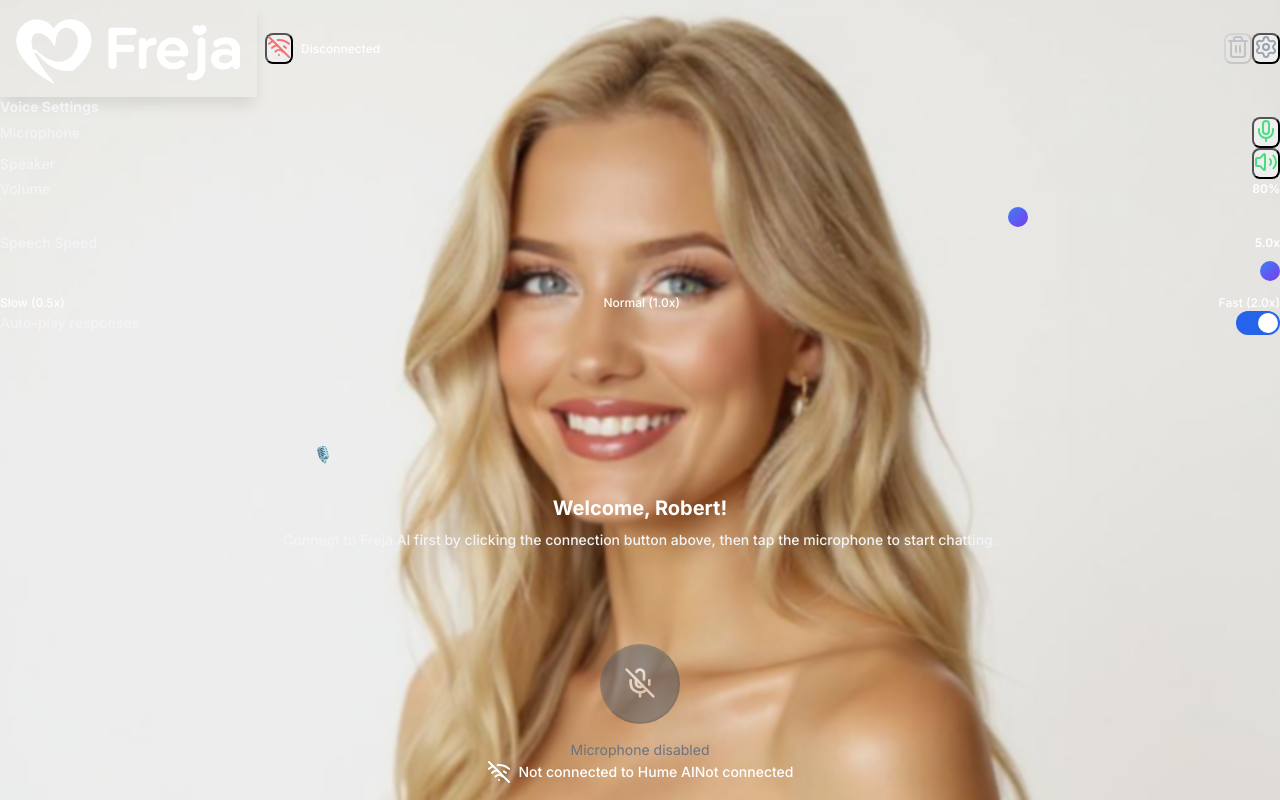
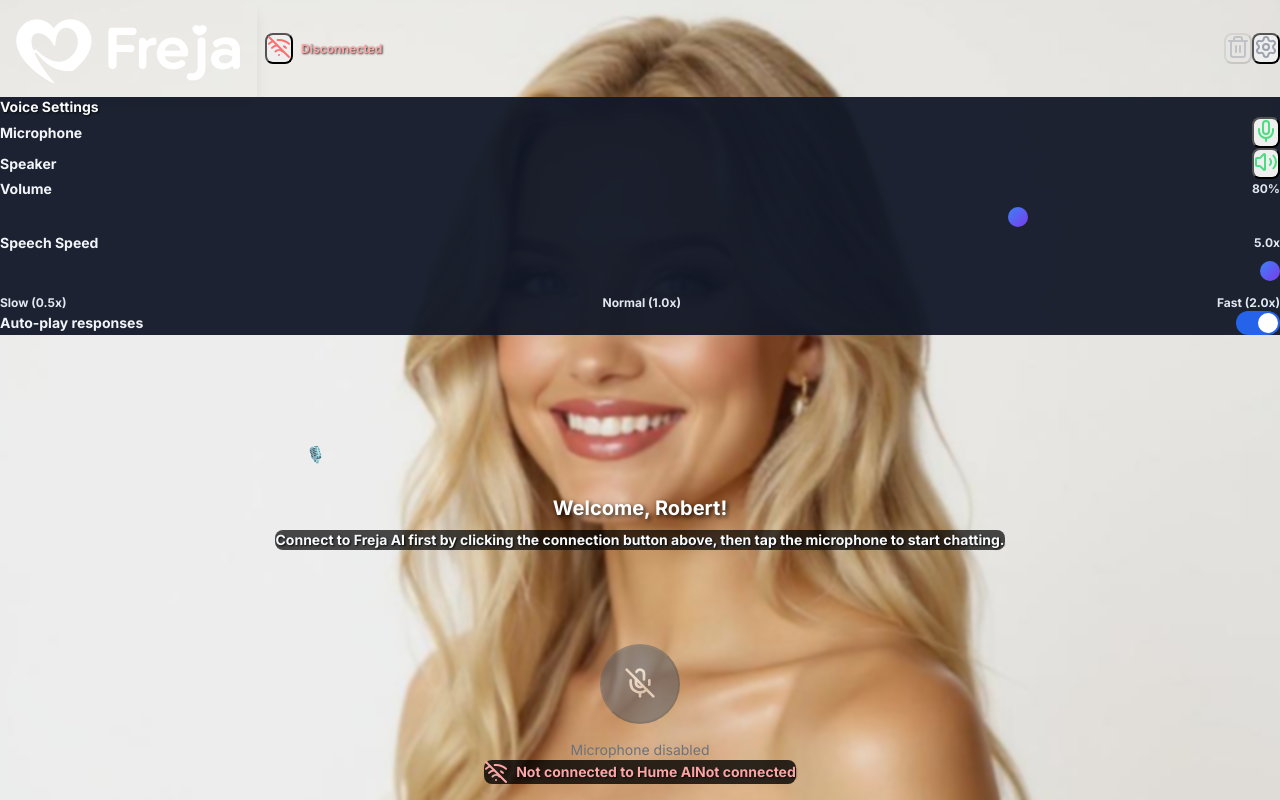
Before and after one commit to blackcatkai7040306/freja-ai-voice, a Next.js app: page / in a window 1280 px wide. Both pictures are taken after a click on the button 1266 px from the left and 48 px from the top of the page. Built offline with nearby package versions, Linux system fonts and the light colour scheme.

Commit message:
update again

```diff
--- a/src/components/VoiceChat.tsx
+++ b/src/components/VoiceChat.tsx
@@ -107,7 +107,15 @@ export const VoiceChat: React.FC = () => {
                 AI
               </div>
             </div>
-            <span className="text-xs text-gray-300 font-semibold hidden sm:block">{assistantName}</span>
+            <span
+              className="text-xs font-semibold hidden sm:block"
+              style={{
+                color: '#D1D5DB', // Force light gray
+                textShadow: '1px 1px 2px rgba(0,0,0,0.9)',
+              }}
+            >
+              {assistantName}
+            </span>
           </div>
         )}
 
@@ -115,15 +123,23 @@ export const VoiceChat: React.FC = () => {
           className={clsx(
             'max-w-[280px] sm:max-w-xs lg:max-w-md px-3 md:px-4 py-2 md:py-3 rounded-2xl shadow-lg backdrop-blur-sm',
             isUser
-              ? 'bg-gradient-to-br from-blue-600/95 to-purple-700/95 text-white border border-blue-400/50'
-              : 'bg-gray-900/95 text-gray-100 border border-gray-500/60'
+              ? 'bg-gradient-to-br from-blue-600/95 to-purple-700/95 border border-blue-400/50'
+              : 'bg-gray-900/95 border border-gray-500/60'
           )}
+          style={{
+            backgroundColor: isUser ? undefined : 'rgba(17, 24, 39, 0.95)', // Force dark background for AI messages
+          }}
         >
           {/* Message content */}
-          <div className={clsx(
-            'text-sm md:text-base mb-1 md:mb-2 font-semibold leading-relaxed',
-            isUser ? 'text-white' : 'text-gray-50'
-          )}>
+          <div
+            className={clsx(
+              'text-sm md:text-base mb-1 md:mb-2 font-bold leading-relaxed',
+            )}
+            style={{
+              color: isUser ? '#FFFFFF' : '#F8FAFC', // Force white/near-white text
+              textShadow: isUser ? '0 1px 2px rgba(0,0,0,0.5)' : '0 1px 2px rgba(0,0,0,0.8)', // Add text shadow for better visibility
+            }}
+          >
             {message.content}
           </div>
 
@@ -143,7 +159,13 @@ export const VoiceChat: React.FC = () => {
               {message.emotions.slice(0, 3).map((emotion) => (
                 <span
                   key={emotion.name}
-                  className="px-2 py-1 bg-gray-800/80 backdrop-blur-sm rounded-full text-xs text-gray-50 border border-gray-500/60 font-medium"
+                  className="px-2 py-1 rounded-full text-xs border font-bold"
+                  style={{
+                    backgroundColor: 'rgba(31, 41, 55, 0.9)', // Force dark background
+                    color: '#F1F5F9', // Force light text
+                    borderColor: 'rgba(107, 114, 128, 0.6)',
+                    textShadow: '0 1px 2px rgba(0,0,0,0.8)',
+                  }}
                   title={`${emotion.name}: ${(emotion.score * 100).toFixed(0)}%`}
                 >
                   <span className="hidden sm:inline">{emotion.name} </span>
@@ -154,10 +176,12 @@ export const VoiceChat: React.FC = () => {
           )}
 
           {/* Timestamp */}
-          <div className={clsx(
-            'text-xs mt-1 font-mono',
-            isUser ? 'text-blue-100/80' : 'text-gray-300/90'
-          )}>
+          <div
+            className="text-xs mt-1 font-mono font-semibold"
+            style={{
+              color: isUser ? 'rgba(219, 234, 254, 0.9)' : 'rgba(209, 213, 219, 0.95)', // Force light colors
+            }}
+          >
             {message.timestamp.toLocaleTimeString()}
           </div>
         </div>
@@ -168,7 +192,15 @@ export const VoiceChat: React.FC = () => {
             <div className="w-8 h-8 md:w-10 md:h-10 rounded-full bg-gradient-to-br from-blue-500 to-purple-600 border-2 border-blue-400/50 shadow-lg backdrop-blur-sm flex items-center justify-center">
               <span className="text-white text-xs md:text-sm font-bold">R</span>
             </div>
-            <span className="text-xs text-gray-300 font-semibold hidden sm:block">{userName}</span>
+            <span
+              className="text-xs font-semibold hidden sm:block"
+              style={{
+                color: '#D1D5DB', // Force light gray
+                textShadow: '1px 1px 2px rgba(0,0,0,0.9)',
+              }}
+            >
+              {userName}
+            </span>
           </div>
         )}
       </div>
@@ -228,10 +260,14 @@ export const VoiceChat: React.FC = () => {
                   <WifiOff className="w-4 h-4 md:w-5 md:h-5" />
                 )}
               </button>
-              <span className={clsx(
-                'text-xs font-medium hidden sm:block',
-                isConnected ? 'text-green-300' : 'text-red-300'
-              )}>
+              <span
+                className="text-xs font-medium hidden sm:block"
+                style={{
+                  color: isConnected ? '#86EFAC' : '#FCA5A5', // Force bright colors
+                  textShadow: '1px 1px 2px rgba(0,0,0,0.8)',
+                  fontWeight: 'bold',
+                }}
+              >
                 {isConnected ? 'Connected' : 'Disconnected'}
               </span>
             </div>
@@ -261,13 +297,34 @@ export const VoiceChat: React.FC = () => {
 
         {/* Settings panel */}
         {showSettings && (
-          <div className="bg-gray-900/95 backdrop-blur-sm border-b border-gray-700/60 p-3 md:p-4 space-y-3 md:space-y-4">
-            <h3 className="text-sm font-bold text-gray-100">Voice Settings</h3>
+          <div
+            className="backdrop-blur-sm border-b p-3 md:p-4 space-y-3 md:space-y-4"
+            style={{
+              backgroundColor: 'rgba(17, 24, 39, 0.95)', // Force very dark background
+              borderBottomColor: 'rgba(55, 65, 81, 0.6)',
+            }}
+          >
+            <h3
+              className="text-sm font-bold"
+              style={{
+                color: '#F8FAFC', // Force very light text
+                textShadow: '1px 1px 2px rgba(0,0,0,0.8)',
+              }}
+            >
+              Voice Settings
+            </h3>
 
             <div className="grid grid-cols-2 gap-3 md:gap-4">
               {/* Microphone toggle */}
               <div className="flex items-center justify-between">
-                <span className="text-sm text-gray-100 font-medium">Microphone</span>
+                <span
+                  className="text-sm font-bold"
+                  style={{
+                    color: '#F1F5F9', // Force light text
+                  }}
+                >
+                  Microphone
+                </span>
                 <button
                   onClick={() => updateVoiceSettings({
                     microphoneEnabled: !voiceSettings.microphoneEnabled
@@ -289,7 +346,14 @@ export const VoiceChat: React.FC = () => {
 
               {/* Speaker toggle */}
               <div className="flex items-center justify-between">
-                <span className="text-sm text-gray-100 font-medium">Speaker</span>
+                <span
+                  className="text-sm font-bold"
+                  style={{
+                    color: '#F1F5F9', // Force light text
+                  }}
+                >
+                  Speaker
+                </span>
                 <button
                   onClick={() => updateVoiceSettings({
                     speakerEnabled: !voiceSettings.speakerEnabled
@@ -313,8 +377,20 @@ export const VoiceChat: React.FC = () => {
             {/* Volume slider */}
             <div className="space-y-2">
               <div className="flex items-center justify-between">
-                <span className="text-sm text-gray-100 font-medium">Volume</span>
-                <span className="text-xs text-gray-200 font-semibold">
+                <span
+                  className="text-sm font-bold"
+                  style={{
+                    color: '#F1F5F9', // Force light text
+                  }}
+                >
+                  Volume
+                </span>
+                <span
+                  className="text-xs font-bold"
+                  style={{
+                    color: '#E2E8F0', // Force light text
+                  }}
+                >
                   {Math.round(voiceSettings.volume * 100)}%
                 </span>
               </div>
@@ -334,8 +410,20 @@ export const VoiceChat: React.FC = () => {
             {/* Speech Speed slider */}
             <div className="space-y-2">
               <div className="flex items-center justify-between">
-                <span className="text-sm text-gray-100 font-medium">Speech Speed</span>
-                <span className="text-xs text-gray-200 font-semibold">
+                <span
+                  className="text-sm font-bold"
+                  style={{
+                    color: '#F1F5F9', // Force light text
+                  }}
+                >
+                  Speech Speed
+                </span>
+                <span
+                  className="text-xs font-bold"
+                  style={{
+                    color: '#E2E8F0', // Force light text
+                  }}
+                >
                   {voiceSettings.speechSpeed.toFixed(1)}x
                 </span>
               </div>
@@ -348,7 +436,12 @@ export const VoiceChat: React.FC = () => {
                 onChange={(e) => updateSpeechSpeed(parseFloat(e.target.value))}
                 className="w-full h-2 bg-gray-700/50 backdrop-blur-sm rounded-lg appearance-none cursor-pointer"
               />
-              <div className="flex justify-between text-xs text-gray-200 font-medium">
+              <div
+                className="flex justify-between text-xs font-bold"
+                style={{
+                  color: '#E2E8F0', // Force light text
+                }}
+              >
                 <span>Slow (0.5x)</span>
                 <span>Normal (1.0x)</span>
                 <span>Fast (2.0x)</span>
@@ -357,7 +450,14 @@ export const VoiceChat: React.FC = () => {
 
             {/* Auto-play toggle */}
             <div className="flex items-center justify-between">
-              <span className="text-sm text-gray-100 font-medium">Auto-play responses</span>
+              <span
+                className="text-sm font-bold"
+                style={{
+                  color: '#F1F5F9', // Force light text
+                }}
+              >
+                Auto-play responses
+              </span>
               <label className="relative inline-flex items-center cursor-pointer">
                 <input
                   type="checkbox"
@@ -382,10 +482,22 @@ export const VoiceChat: React.FC = () => {
                   <div className="text-3xl md:text-4xl">🎙️</div>
                 </div>
                 <div className="space-y-2">
-                  <h2 className="text-xl md:text-2xl font-bold bg-gradient-to-r from-blue-300 to-purple-300 bg-clip-text text-transparent drop-shadow-sm">
+                  <h2
+                    className="text-xl md:text-2xl font-bold bg-gradient-to-r from-blue-300 to-purple-300 bg-clip-text text-transparent drop-shadow-sm"
+                    style={{
+                      textShadow: '2px 2px 4px rgba(0,0,0,0.8)',
+                    }}
+                  >
                     Welcome, Robert!
                   </h2>
-                  <p className="text-gray-100 max-w-sm md:max-w-md leading-relaxed backdrop-blur-sm bg-black/40 rounded-lg p-3 md:p-4 text-sm md:text-base font-medium border border-gray-600/30">
+                  <p
+                    className="max-w-sm md:max-w-md leading-relaxed backdrop-blur-sm rounded-lg p-3 md:p-4 text-sm md:text-base font-bold border border-gray-600/30"
+                    style={{
+                      backgroundColor: 'rgba(0, 0, 0, 0.7)', // Force darker background
+                      color: '#F8FAFC', // Force very light text
+                      textShadow: '1px 1px 2px rgba(0,0,0,0.9)',
+                    }}
+                  >
                     {isConnected
                       ? "Connected to Freja AI! Tap the microphone button below to begin our conversation."
                       : "Connect to Freja AI first by clicking the connection button above, then tap the microphone to start chatting."
@@ -417,18 +529,34 @@ export const VoiceChat: React.FC = () => {
           {/* Status indicator */}
           <div className="flex flex-col items-center mt-3 md:mt-4 space-y-2">
             {conversationState.isPlaying && (
-              <div className="flex items-center justify-center text-green-300 text-sm bg-black/50 backdrop-blur-sm rounded-lg px-3 py-2 border border-green-500/30">
+              <div
+                className="flex items-center justify-center text-sm rounded-lg px-3 py-2 border font-bold"
+                style={{
+                  backgroundColor: 'rgba(0, 0, 0, 0.8)', // Force dark background
+                  color: '#86EFAC', // Force bright green
+                  borderColor: 'rgba(34, 197, 94, 0.5)',
+                  textShadow: '1px 1px 2px rgba(0,0,0,0.8)',
+                }}
+              >
                 <Volume2 className="w-4 h-4 mr-2" />
-                <span className="hidden sm:inline font-medium">Playing response...</span>
-                <span className="sm:hidden font-medium">Playing...</span>
+                <span className="hidden sm:inline">Playing response...</span>
+                <span className="sm:hidden">Playing...</span>
               </div>
             )}
 
             {!isConnected && (
-              <div className="flex items-center justify-center text-red-300 text-sm bg-black/50 backdrop-blur-sm rounded-lg px-3 py-2 border border-red-500/30">
+              <div
+                className="flex items-center justify-center text-sm rounded-lg px-3 py-2 border font-bold"
+                style={{
+                  backgroundColor: 'rgba(0, 0, 0, 0.8)', // Force dark background
+                  color: '#FCA5A5', // Force bright red
+                  borderColor: 'rgba(239, 68, 68, 0.5)',
+                  textShadow: '1px 1px 2px rgba(0,0,0,0.8)',
+                }}
+              >
                 <WifiOff className="w-4 h-4 mr-2" />
-                <span className="hidden sm:inline font-medium">Not connected to Hume AI</span>
-                <span className="sm:hidden font-medium">Not connected</span>
+                <span className="hidden sm:inline">Not connected to Hume AI</span>
+                <span className="sm:hidden">Not connected</span>
               </div>
             )}
           </div>
```
